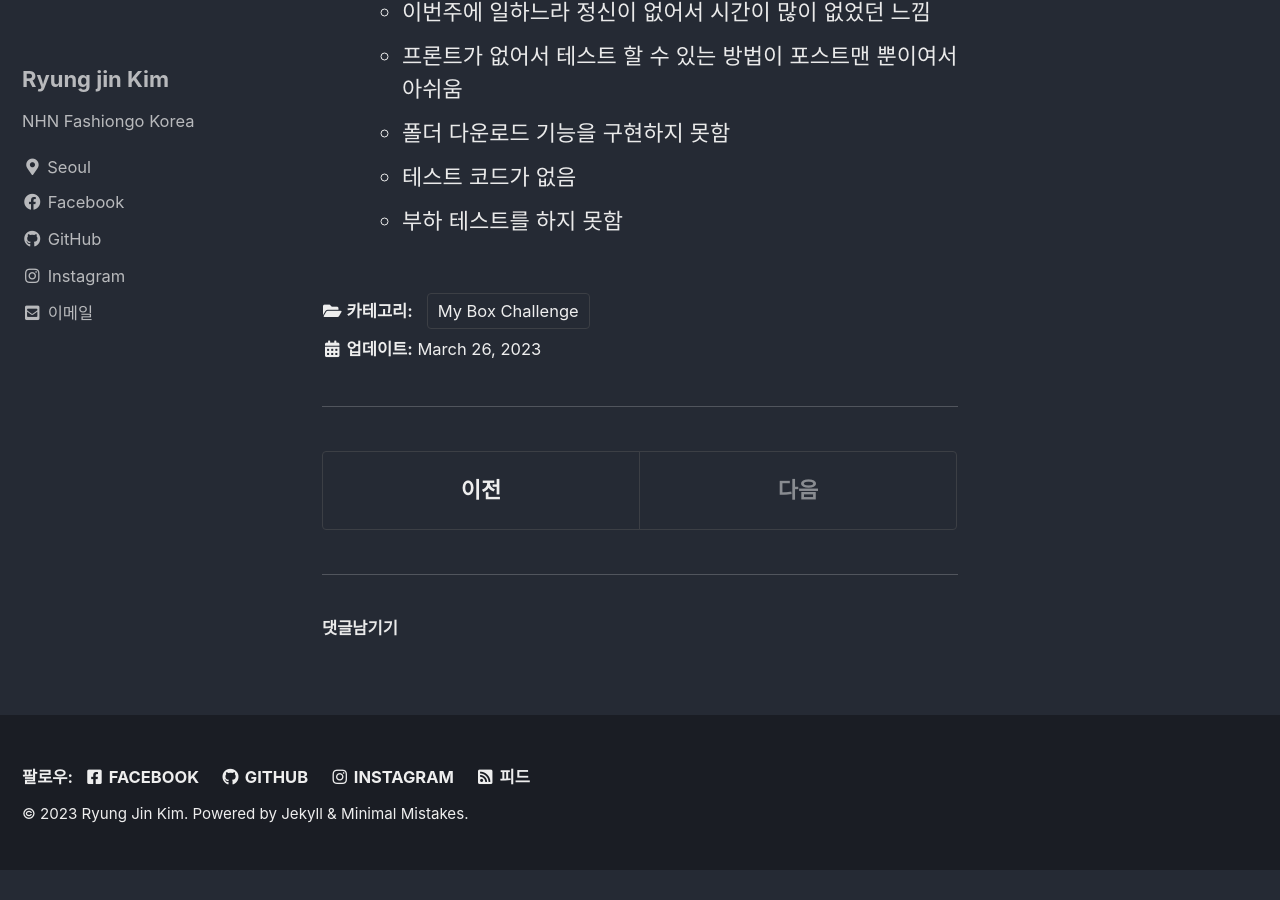
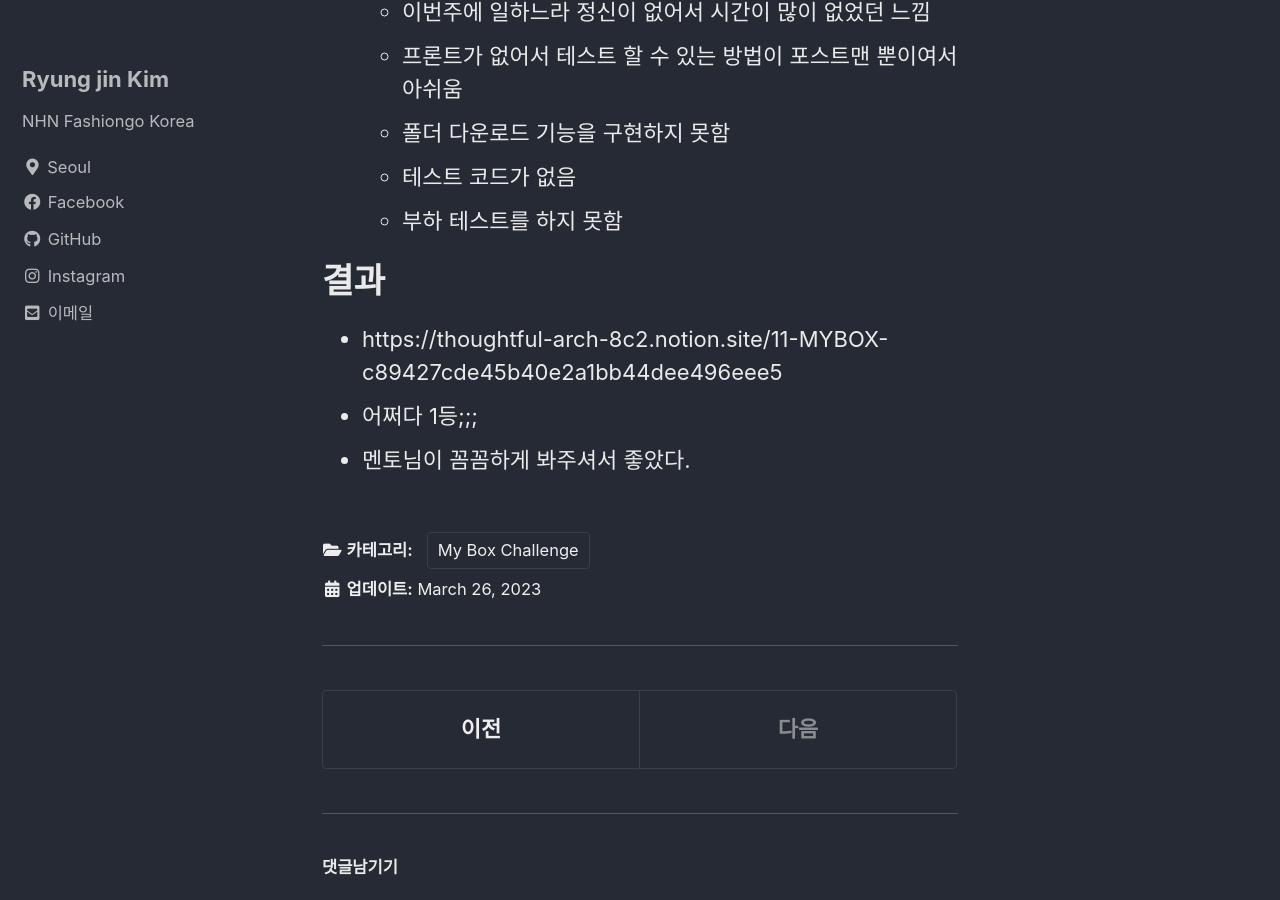
Before and after one commit to RATIONAL331/rational331.github.io, a Jekyll site: the page built from _posts/2023-03-26-my-box-second-week.md, in a window 1280 px wide and 900 px high, scrolled down 2104 px. Built offline with Jekyll 4.4.1, drawn with Linux system fonts in a browser that asks for light colours; cached includes are drawn as plain includes; comment, search, counter and statistics services are not loaded; before the commit the page ends 2974 px from its top, so only the background shows below that.

```diff
--- a/_posts/2023-03-26-my-box-second-week.md
+++ b/_posts/2023-03-26-my-box-second-week.md
@@ -55,3 +55,8 @@
     * 폴더 다운로드 기능을 구현하지 못함
     * 테스트 코드가 없음
     * 부하 테스트를 하지 못함
+
+# 결과
+* https://thoughtful-arch-8c2.notion.site/11-MYBOX-c89427cde45b40e2a1bb44dee496eee5
+* 어쩌다 1등;;;
+* 멘토님이 꼼꼼하게 봐주셔서 좋았다.
```
